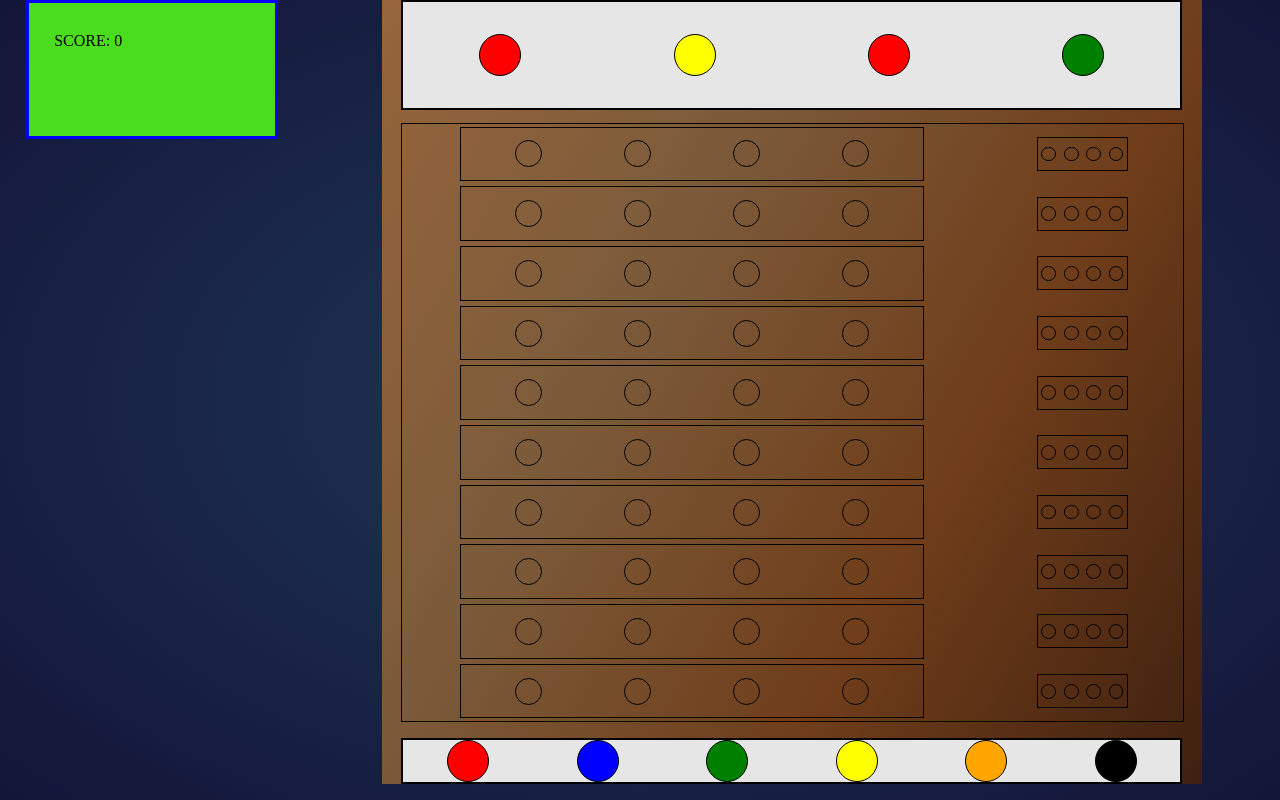
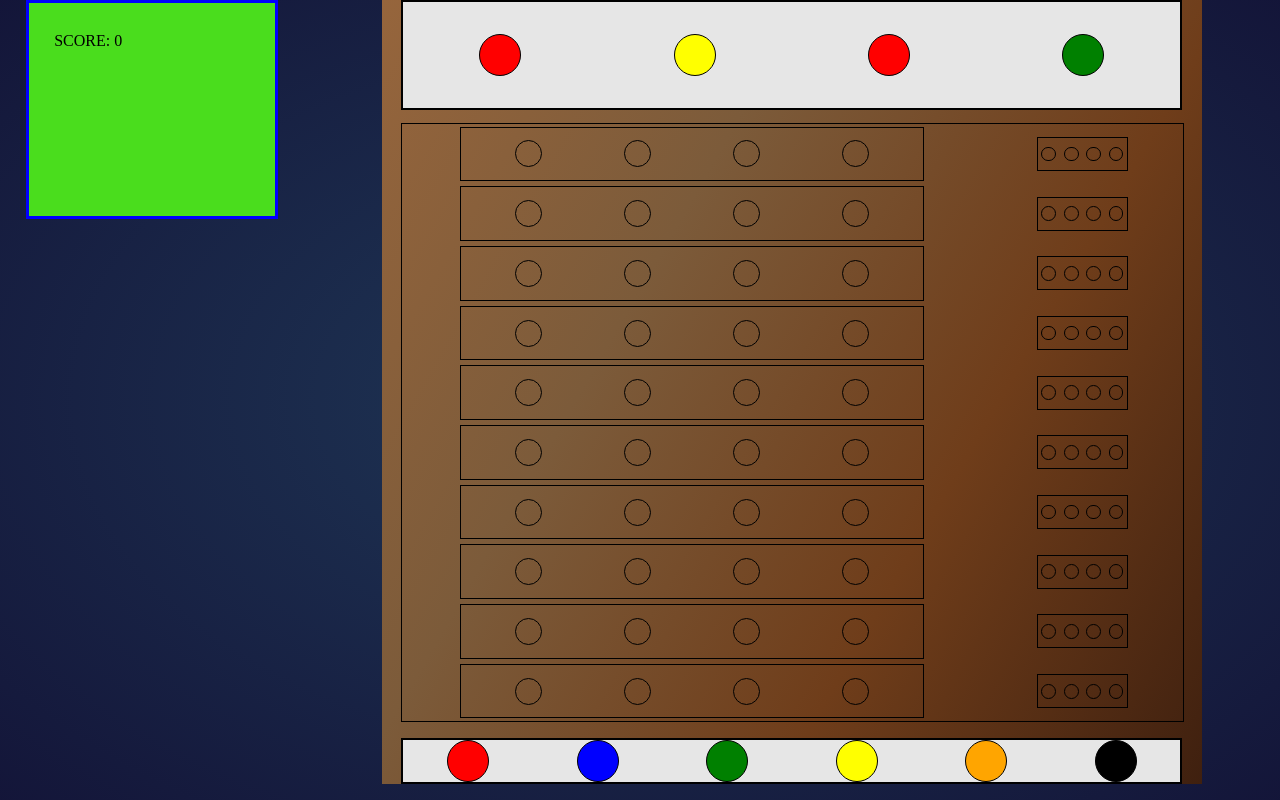
Before and after one commit to Flothar78/mastermind, a Vue app: page / in a window 1280 px wide. Built offline with nearby package versions, Linux system fonts and the light colour scheme; the HTML template or start-up script is replaced by a standard one.

Commit message:
Delete padding inside button

```diff
--- a/src/assets/main.css
+++ b/src/assets/main.css
@@ -63,11 +63,11 @@
 }
 .score-container {
   background: hsl(106, 77%, 49%);
-  width: 25%;
-  max-height:15%;
+  margin-top: 1%;
+  width: 20%;
+  max-height: 25%;
   display: flex;
   flex-direction: column;
-  padding: 1vw 0 3vw 0;
 }
 .play-ground {
   background-image: linear-gradient(300deg, #3f200f, #6f3d1a, #7c5b3a, #96653c);
@@ -75,7 +75,6 @@
 button {
   height: 3vw;
   width: 14vw;
-  margin-left: 3vw;
 }
 @media screen and (min-width: 350px) and (max-width: 734px) {
   #app {
```
